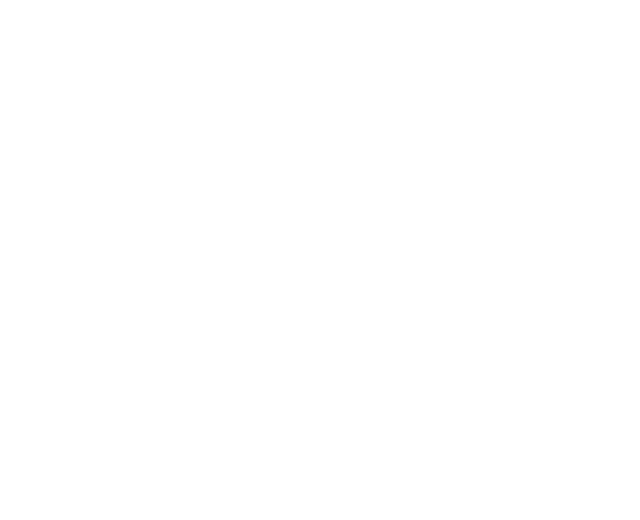
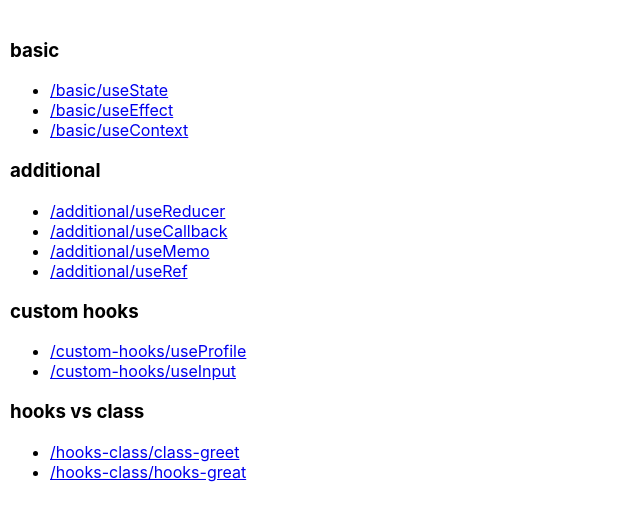
Before and after one commit to KuangPF/react-hooks-demo, a React (Create React App) app: page /#/home in a window 1280 px wide. Shown: the top 520 px of the page, without its empty margins (0-640 px from the left). Built offline with nearby package versions, Linux system fonts and the light colour scheme; a web font is replaced by a local one.

Commit message:
chore(router): use hashrouter to fix github page 404 problem

```diff
--- a/src/pages/home/index.tsx
+++ b/src/pages/home/index.tsx
@@ -3,7 +3,7 @@
  * @Date: 2020-04-01 22:14:34
  * @Description: home page
  * @LastEditors: KuangPF
- * @LastEditTime: 2020-04-13 20:47:14
+ * @LastEditTime: 2020-04-25 21:42:10
  */
 
 import React, { useCallback } from 'react'
@@ -17,7 +17,7 @@
     return subRouteList.map((item, index) => {
       return (
         <li key={index}>
-          <Link to={`${item.path}`}>{item.path.split('/')[3]}</Link>
+          <Link to={`${item.path}`}>{item.path}</Link>
         </li>
       )
     })
--- a/src/routes/index.tsx
+++ b/src/routes/index.tsx
@@ -1,19 +1,19 @@
 import React from 'react'
-import { BrowserRouter as Router, Route, Redirect, Switch } from 'react-router-dom'
+import { HashRouter, Route, Redirect, Switch } from 'react-router-dom'
 
 import routes from './routes'
 
-const GITHUB_URL = '/react-hooks-demo'
+// const GITHUB_URL = '/react-hooks-demo'
 const App = () => {
   const nextRoutes = dealRoutes(routes, []).sort(item => (item.redirect !== undefined ? 1 : -1))
   return (
-    <Router>
+    <HashRouter>
       <Switch>
         {nextRoutes.map((route, i) => (
           <RouteWithSubRoutes key={i} {...route} />
         ))}
       </Switch>
-    </Router>
+    </HashRouter>
   )
 }
 
@@ -40,9 +40,9 @@
       if (item.children) {
         dealRoutes(item.children, arr)
       } else {
-        item.path = `${GITHUB_URL}${item.path}`
+        item.path = `${item.path}`
         if (item.redirect) {
-          item.redirect = `${GITHUB_URL}${item.redirect}`
+          item.redirect = `${item.redirect}`
         }
         arr.push(item)
       }
```
